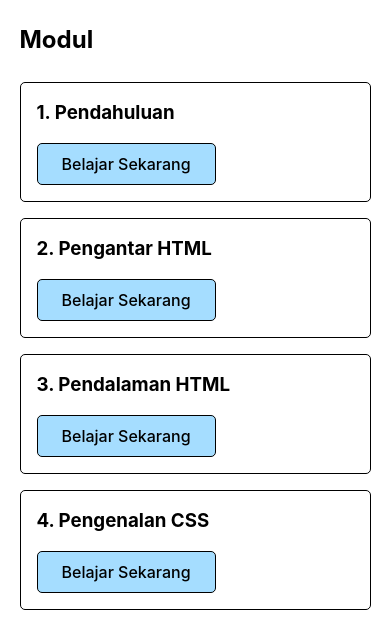
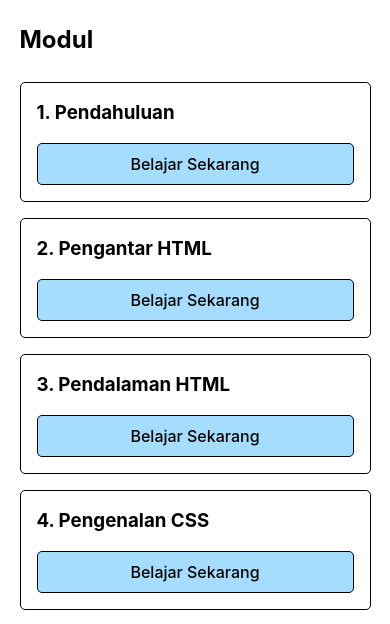
Before and after one commit to ivillop/study-learning-html, a plain HTML site: page pemrograman-course/belajar-dasar-web.html in a window 390 px wide. Shown: the part 203-827 px from the top of the page. Drawn offline with Linux system fonts and the light colour scheme.

Commit message:
adding responsive button-start a

```diff
--- a/style.css
+++ b/style.css
@@ -262,4 +262,12 @@
       flex-direction: column;
       align-items: flex-start;
     }
+
+    .button-start {
+      width: 100%;
+    }
+    .button-start a {
+      width: 100%;
+      text-align: center;
+    }
   }
```
